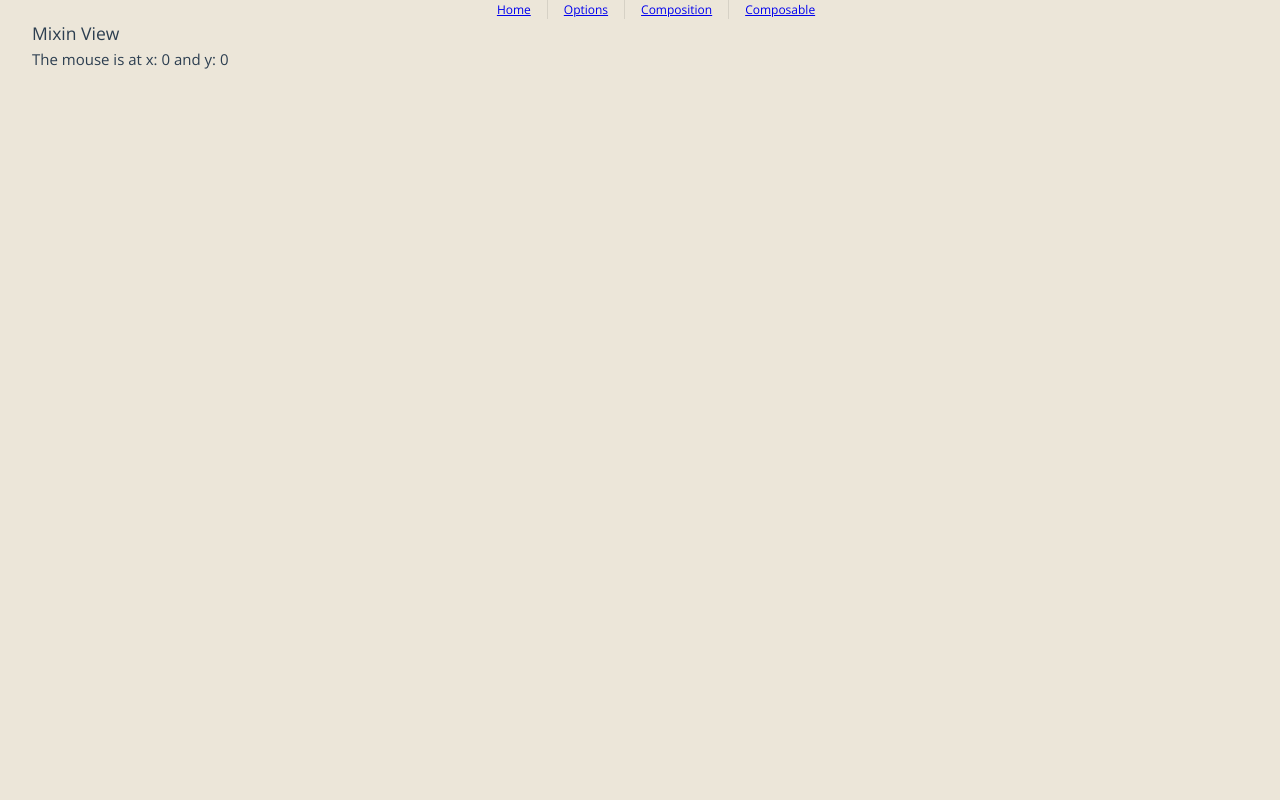
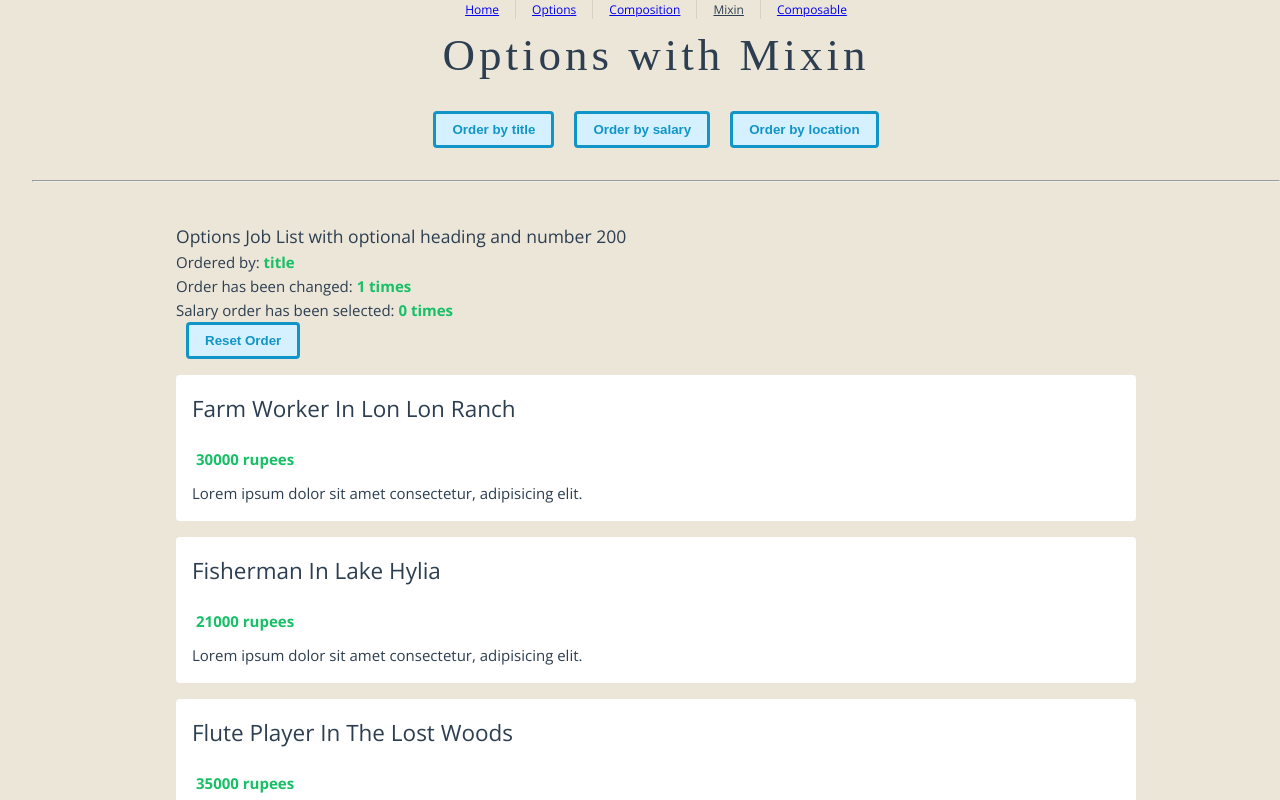
Before and after one commit to pscal4/composition, a Vue app: page /mixin in a window 1280 px wide. Shown: the top 800 px of the page. Built offline with nearby package versions, Linux system fonts and the light colour scheme; a web font is replaced by a local one.

Commit message:
MixinView

```diff
--- a/src/App.vue
+++ b/src/App.vue
@@ -8,7 +8,7 @@ import { RouterLink, RouterView } from 'vue-router'
         <RouterLink to="/">Home</RouterLink>
         <RouterLink to="/options">Options</RouterLink>
         <RouterLink to="/composition">Composition</RouterLink>
-        <!-- <RouterLink to="/mixin">Mixin</RouterLink> -->
+        <RouterLink to="/mixin">Mixin</RouterLink>
         <RouterLink to="/composable">Composable</RouterLink>
       </nav>
     </div>
--- /dev/null
+++ b/src/mixins/joblistmixin.ts
@@ -0,0 +1,34 @@
+import { defineComponent } from 'vue';
+import type Job from '@/models/Job';
+import type OrderTerm from '@/models/OrderTerm';
+
+export default defineComponent({
+    name: 'JobListMixin',
+    data() {
+        return {
+            jobs: [] as Job[],
+            order: 'title' as OrderTerm,
+        };
+    },
+
+    mounted() : void {
+        this.getJobs();
+    },
+
+    methods: {
+        getJobs() : void {
+            // Pretend this is an API call
+            this.jobs = [
+                { title: 'farm worker', location: 'lon lon ranch', salary: 30000, id: '1' },
+                { title: 'quarryman', location: 'death mountain', salary: 40000, id: '2' },
+                { title: 'flute player', location: 'the lost woods', salary: 35000, id: '3' },
+                { title: 'fisherman', location: 'lake hylia', salary: 21000, id: '4' },
+                { title: 'prison guard', location: 'gerudo valley', salary: 32000, id: '5' }
+            ];
+        },
+
+        onResetOrder() {
+            this.order = 'title';
+        }
+    },
+})
--- a/src/router/index.ts
+++ b/src/router/index.ts
@@ -33,7 +33,7 @@ const router = createRouter({
     {
       path: '/mixin',
       name: 'mixin',
-      component: () => import('../views/MixinView.vue')
+      component: () => import('../views/mixinview/MixinView.vue')
     }
   ]
 })
--- /dev/null
+++ b/src/views/mixinview/MixinView.ts
@@ -0,0 +1,18 @@
+import { defineComponent } from 'vue';
+import JobListOptions from '@/components/joblistoptions/JobListOptions.vue'
+import type OrderTerm from '@/models/OrderTerm';
+import JobListMixin from '@/mixins/joblistmixin';
+
+export default defineComponent({
+    name: 'MixinView',
+    mixins: [JobListMixin],
+    components: {
+        JobListOptions,
+    },
+
+    methods: {
+        onHandleSortClick(term: OrderTerm) {
+            this.order = term
+        },
+    },
+})
--- /dev/null
+++ b/src/views/mixinview/MixinView.vue
@@ -0,0 +1,17 @@
+<template>
+    <div>
+      <header>
+        <div class="title">
+          <h1>Options with Mixin</h1>
+        </div>
+        <div class="order">
+          <button @click="onHandleSortClick('title')">Order by title</button>
+          <button @click="onHandleSortClick('salary')">Order by salary</button>
+          <button @click="onHandleSortClick('location')">Order by location</button>
+        </div>
+      </header>
+      <hr>
+      <job-list-options :jobs="jobs" :order="order" :showHeading="true" someNumber="200" @resetOrder="onResetOrder"/>
+    </div>
+</template>
+<script src="./MixinView.ts" lang="ts"/>
```
Also changed, not shown: src/views/ComposableMouseView.vue (renamed from src/views/ComposableMouse.vue), src/views/MixinMouseView.vue (renamed from src/views/MixinView.vue).
